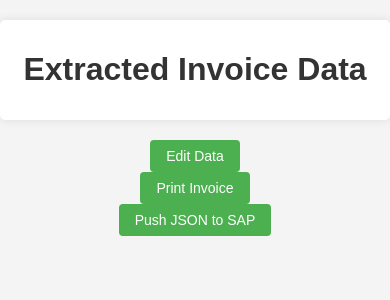
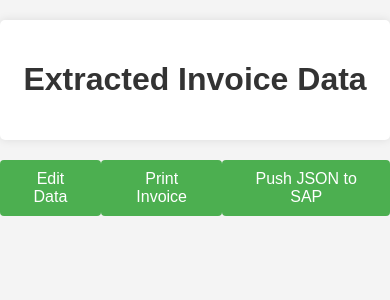
Before and after one commit to muthuramki/abcd, a Django app: template inte/templates/invoice_data.html in a window 390 px wide. Shown: the top 300 px of the page. Run offline with Django 5.2, Linux system fonts and the light colour scheme; the template is opened without the code that fills it, so the values that code supplies are empty.

Commit message:
ocr code

```diff
--- a/inte/static/invoice_data.css
+++ b/inte/static/invoice_data.css
@@ -110,37 +110,3 @@ p {
         top: 0;
     }
 }
-
-/* CSS for Desktop View */
-
-/* Your existing CSS rules here */
-
-/* CSS for Mobile View */
-@media only screen and (max-width: 600px) {
-    .container {
-        max-width: 95%; /* Adjusted width for smaller screens */
-    }
-
-    .button-container {
-        flex-direction: column; /* Stack buttons vertically */
-        align-items: center; /* Center align buttons */
-    }
-
-    table {
-        overflow-x: auto; /* Enable horizontal scrolling */
-        -webkit-overflow-scrolling: touch; /* Smooth scrolling for iOS */
-    }
-
-    .container {
-        padding: 10px; /* Reduced padding */
-    }
-
-    th, td {
-        padding: 6px; /* Reduced padding */
-    }
-
-    .edit-button, .print-button, .save-button, .sap-button {
-        padding: 8px 16px; /* Reduced button padding */
-        font-size: 14px; /* Reduced button font size */
-    }
-}
--- a/inte/templates/invoice_data.html
+++ b/inte/templates/invoice_data.html
@@ -2,12 +2,13 @@
 <html lang="en">
 <head>
     <meta charset="UTF-8">
-    <meta name="viewport" content="width=device-width, initial-scale=1.0, maximum-scale=1.0, user-scalable=no">
+    <meta name="viewport" content="width=device-width, initial-scale=1.0">
     <title>Invoice Data</title>
     <link rel="stylesheet" href="static/invoice_data.css">
     <script src="https://ajax.googleapis.com/ajax/libs/jquery/3.5.1/jquery.min.js"></script>
 </head>
 <body>
+
     <div class="container">
         <h1>Extracted Invoice Data</h1>
         {% for item in extracted_data %}
@@ -50,7 +51,7 @@
             {% endif %}
         {% endfor %}
     </div>
-    <div class="button-container" style="text-align: center;">
+    <div class="button-container">
         <button class="edit-button" onclick="toggleEdit()">Edit Data</button>
         <button class="save-button" onclick="saveData()" style="display: none;">Save</button>
         <button class="print-button" onclick="printInvoice()">Print Invoice</button>
@@ -86,70 +87,36 @@
             cells.forEach(cell => cell.setAttribute('contenteditable', false));
             document.querySelector('.save-button').style.display = 'none';
 
-            // Send edited data to the server
-            sendEditedData();
+            updateJsonData(); // Update JSON data after saving
         }
 
-        function sendEditedData() {
-            var editedData = {};
-            var inputs = document.querySelectorAll('#editableTable input[type="text"]');
-            inputs.forEach(input => {
-                var fieldName = input.id.substring(5); // Remove 'edit_' prefix
-                editedData[fieldName] = input.value;
+        function updateJsonData() {
+            var jsonData = {};
+            var rows = document.querySelectorAll('#editableTable tbody tr');
+            rows.forEach((row, index) => {
+                var rowData = {};
+                var cells = row.querySelectorAll('td');
+                cells.forEach((cell, cellIndex) => {
+                    var columnHeader = document.querySelector('#editableTable thead tr th:nth-child(' + (cellIndex + 1) + ')').innerText;
+                    rowData[columnHeader] = cell.innerText;
                 });
-
-            fetch('/update_data/', {
-                method: 'POST',
-                headers: {
-                    'Content-Type': 'application/json',
-                    'X-CSRFToken': getCookie('csrftoken')
-                },
-                body: JSON.stringify(editedData)
-            })
-            .then(response => {
-                if (response.ok) {
-                    console.log("Edited data sent successfully!");
-                } else {
-                    console.error("Failed to send edited data:", response.status);
-                }
-            })
-            .catch(error => {
-                console.error("Error sending edited data:", error);
+                jsonData['Row ' + (index + 1)] = rowData;
             });
-        }
-
-        function getCookie(name) {
-            var cookieValue = null;
-            if (document.cookie && document.cookie !== '') {
-                var cookies = document.cookie.split(';');
-                for (var i = 0; i < cookies.length; i++) {
-                    var cookie = cookies[i].trim();
-                    if (cookie.substring(0, name.length + 1) === (name + '=')) {
-                        cookieValue = decodeURIComponent(cookie.substring(name.length + 1));
-                        break;
-                    }
-                }
-            }
-            return cookieValue;
+            console.log("Updated JSON Data:", jsonData);
         }
 
         function pushToSAP() {
-    var jsonData = [];
+            var jsonData = {};
             var rows = document.querySelectorAll('#editableTable tbody tr');
-
             rows.forEach((row, index) => {
                 var rowData = {};
                 var cells = row.querySelectorAll('td');
-
                 cells.forEach((cell, cellIndex) => {
-            var columnHeaderElement = document.querySelector('#editableTable thead tr th:nth-child(' + (cellIndex + 1) + ')');
-            var columnHeader = columnHeaderElement ? columnHeaderElement.innerText : '';
+                    var columnHeader = document.querySelector('#editableTable thead tr th:nth-child(' + (cellIndex + 1) + ')').innerText;
                     rowData[columnHeader] = cell.innerText;
                 });
-
-        jsonData.push(rowData);
+                jsonData['Row ' + (index + 1)] = rowData;
             });
-
             console.log("Pushing JSON data to SAP...");
             console.log("JSON Data:", jsonData);
 
@@ -174,14 +141,11 @@
             .then(data => {
                 console.log("JSON data retrieved successfully from SAP portal!");
                 console.log("Response:", data);
-        alert("JSON data pushed to SAP successfully!");
             })
             .catch(error => {
                 console.error("Failed to push JSON data to SAP portal:", error);
-        alert("Failed to push JSON data to SAP. Please try again!");
             });
         }
-
     </script>
 </body>
 </html>
```
Lines whose indentation alone changed are shown as unchanged.
